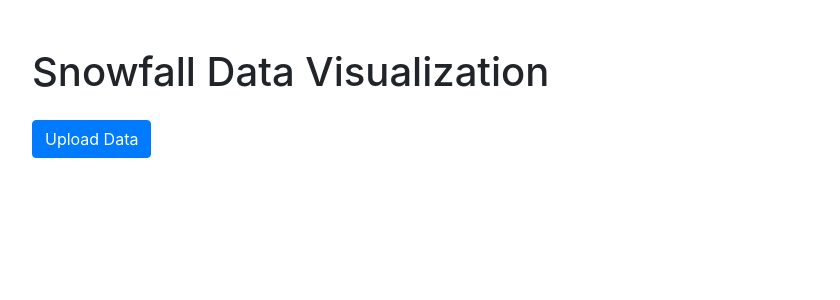
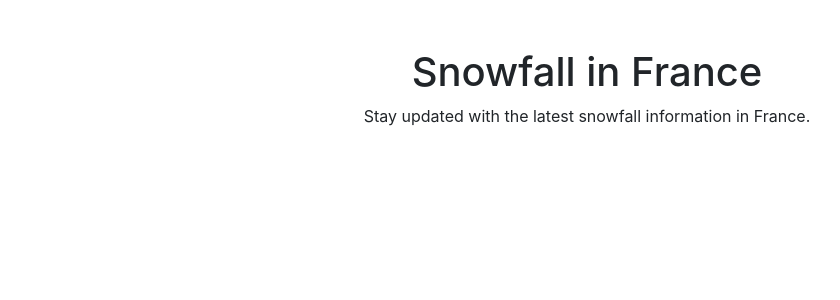
Before and after one commit to drpaulfarrow/pafcrew, a Python web app: template templates/index.html in a window 1280 px wide. Shown: the top 300 px of the page, without its empty margins (53-893 px from the left). Run offline with Jinja, Linux system fonts and the light colour scheme; the template is opened without the code that fills it, so the values that code supplies are empty; some libraries are stand-ins or nearby versions.

Commit message:
Update templates/index.html via PAF Crew

```diff
--- a/templates/index.html
+++ b/templates/index.html
@@ -3,13 +3,19 @@
 <head>
     <meta charset="UTF-8">
     <meta name="viewport" content="width=device-width, initial-scale=1.0">
-    <title>Snowfall Data Visualization</title>
+    <title>Snowfall in France</title>
     <link href="https://stackpath.bootstrapcdn.com/bootstrap/4.5.2/css/bootstrap.min.css" rel="stylesheet">
 </head>
 <body>
     <div class="container">
-        <h1 class="mt-5">Snowfall Data Visualization</h1>
-        <a class="btn btn-primary mt-3" href="{{ url_for('upload_file') }}">Upload Data</a>
+        <div class="mt-5">
+            <h1 class="text-center">Snowfall in France</h1>
+            <p class="text-center">Stay updated with the latest snowfall information in France.</p>
+        </div>
     </div>
+    <!-- Include Bootstrap JS -->
+    <script src="https://code.jquery.com/jquery-3.5.1.slim.min.js"></script>
+    <script src="https://cdn.jsdelivr.net/npm/@popperjs/core@2.9.1/dist/umd/popper.min.js"></script>
+    <script src="https://stackpath.bootstrapcdn.com/bootstrap/4.5.2/js/bootstrap.min.js"></script>
 </body>
 </html>
```
